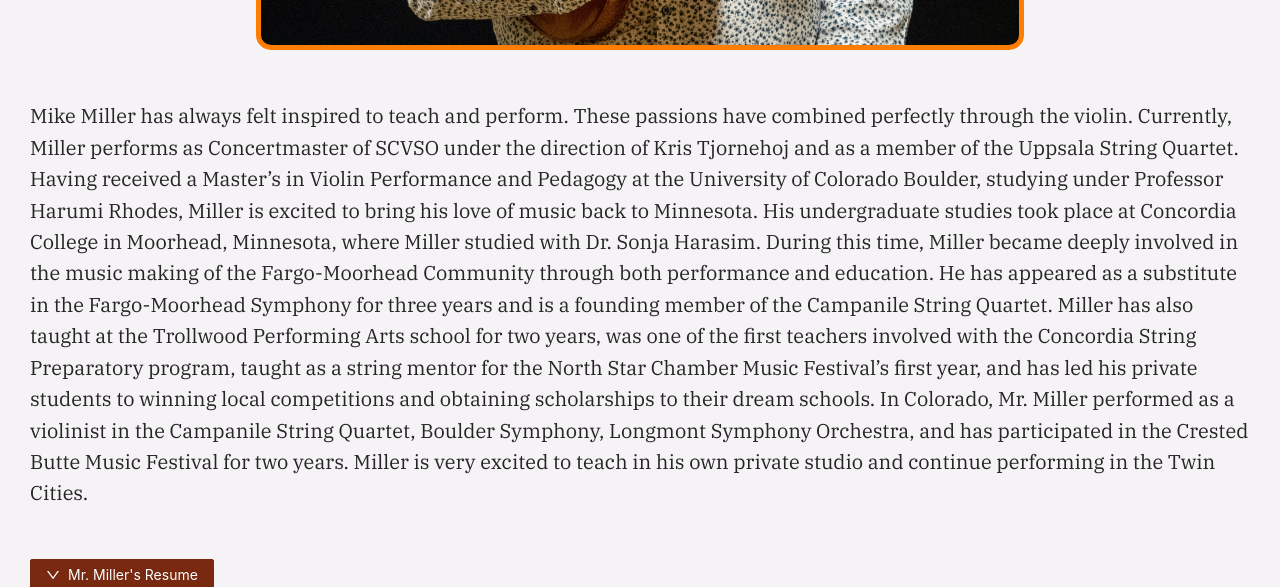
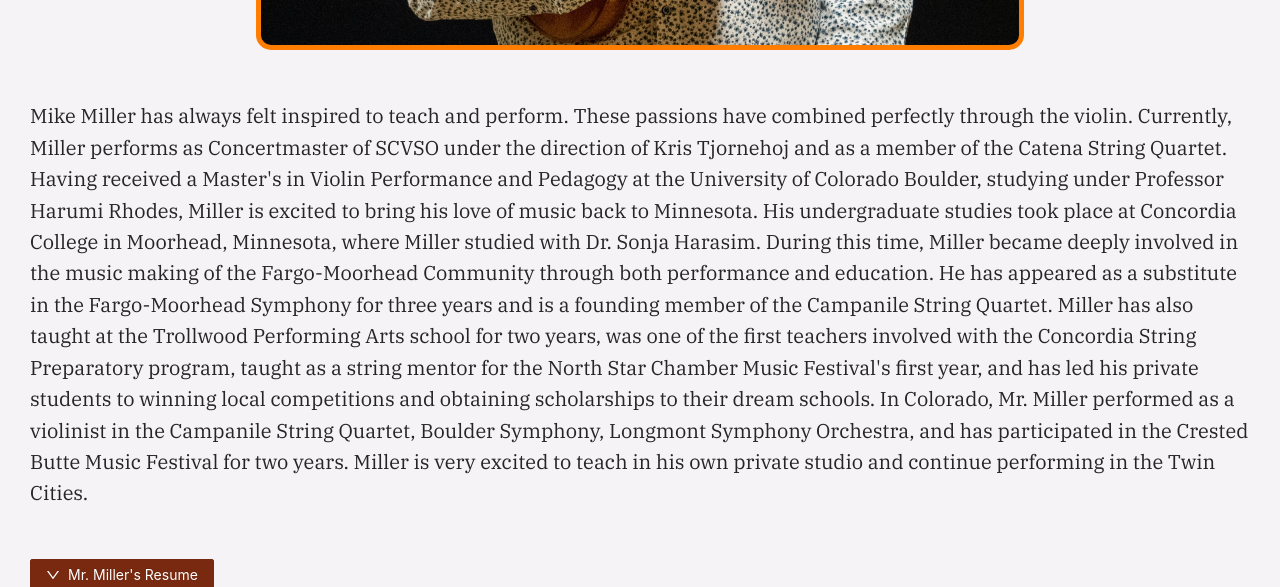
Before and after one commit to mimi5930/mike-miller-violin-v2, a React (Create React App) app: page /bio in a window 1280 px wide. Shown: the part 981-1568 px from the top of the page. Built offline with nearby package versions, Linux system fonts and the light colour scheme; a web font is replaced by a local one.

Commit message:
bio updates

```diff
--- a/src/pages/Bio/index.js
+++ b/src/pages/Bio/index.js
@@ -61,8 +61,8 @@ export default function Bio() {
             Mike Miller has always felt inspired to teach and perform. These
             passions have combined perfectly through the violin. Currently,
             Miller performs as Concertmaster of SCVSO under the direction of
-            Kris Tjornehoj and as a member of the Uppsala String Quartet. Having
-            received a Master’s in Violin Performance and Pedagogy at the
+            Kris Tjornehoj and as a member of the Catena String Quartet. Having
+            received a Master&#39;s in Violin Performance and Pedagogy at the
             University of Colorado Boulder, studying under Professor Harumi
             Rhodes, Miller is excited to bring his love of music back to
             Minnesota. His undergraduate studies took place at Concordia College
@@ -74,8 +74,8 @@ export default function Bio() {
             String Quartet. Miller has also taught at the Trollwood Performing
             Arts school for two years, was one of the first teachers involved
             with the Concordia String Preparatory program, taught as a string
-            mentor for the North Star Chamber Music Festival’s first year, and
-            has led his private students to winning local competitions and
+            mentor for the North Star Chamber Music Festival&#39;s first year,
+            and has led his private students to winning local competitions and
             obtaining scholarships to their dream schools. In Colorado, Mr.
             Miller performed as a violinist in the Campanile String Quartet,
             Boulder Symphony, Longmont Symphony Orchestra, and has participated
```
